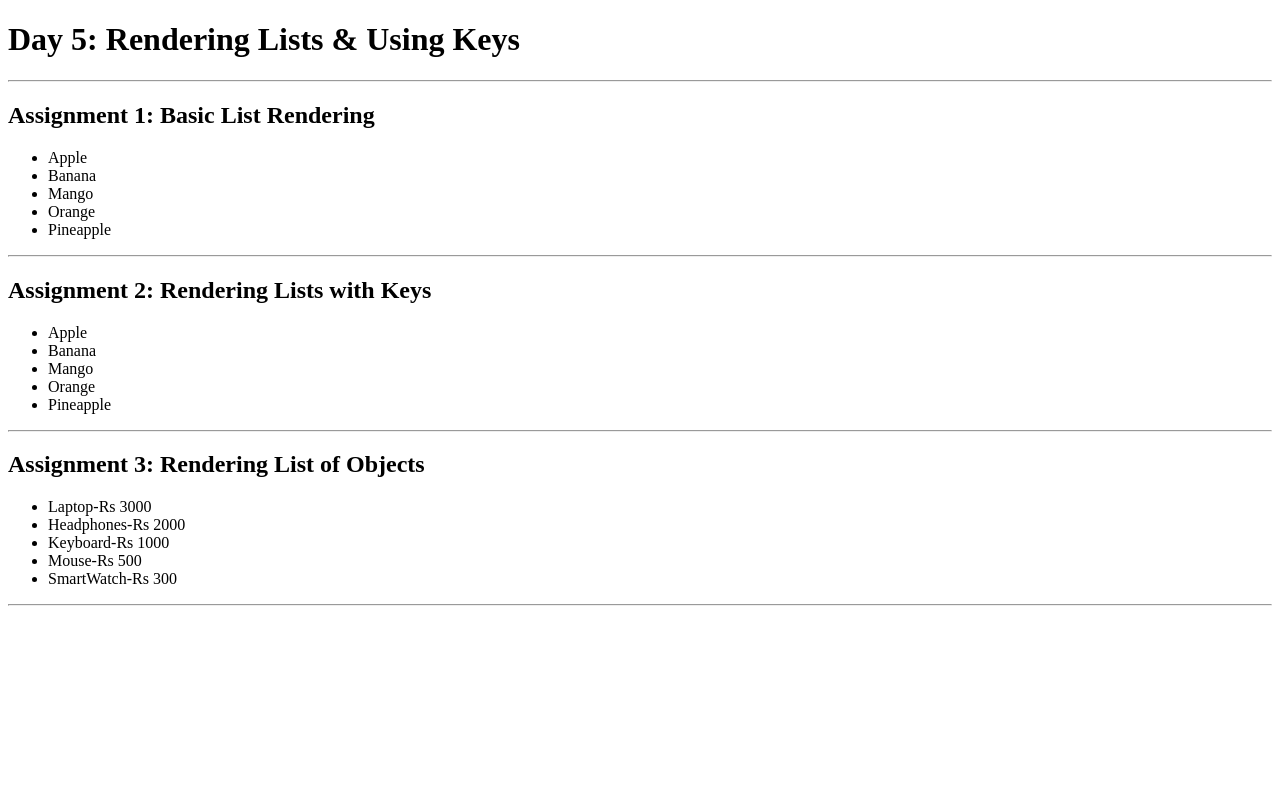
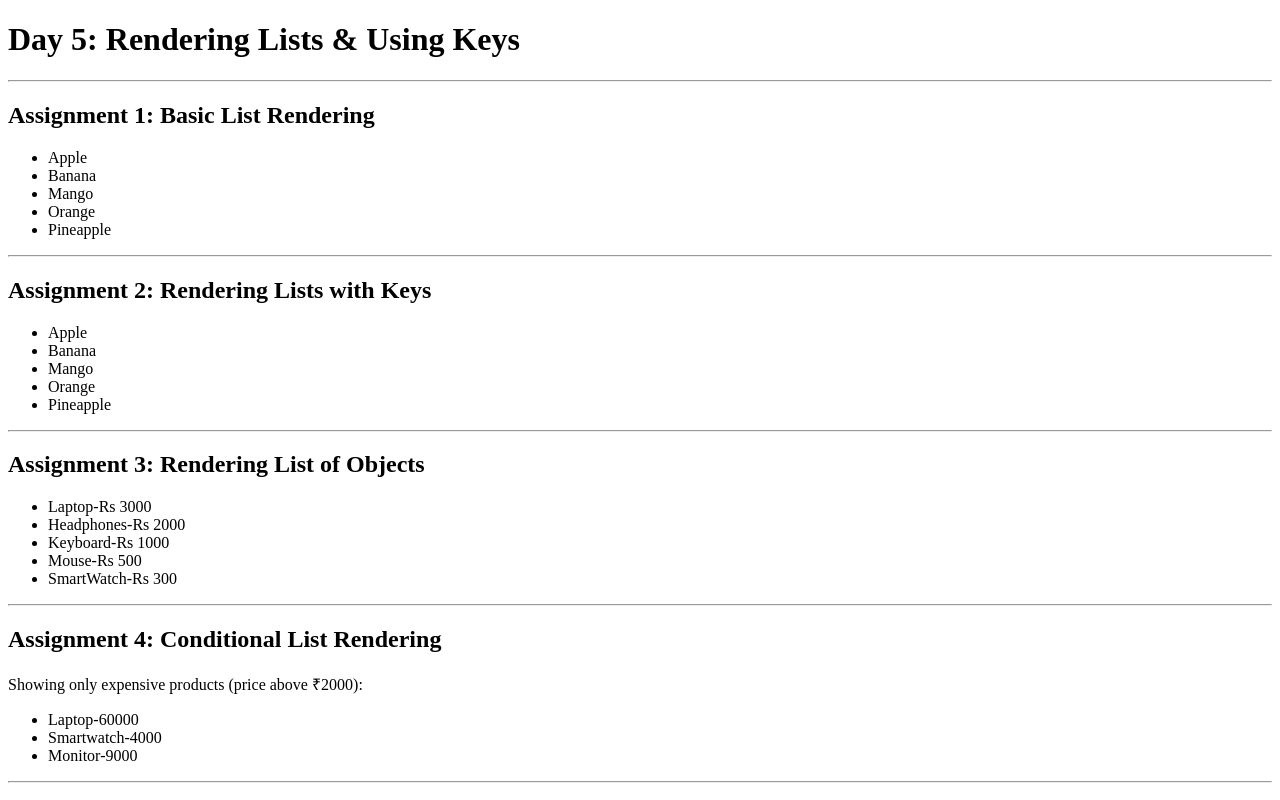
Before and after one commit to PiyushT1995/learning-react, a React (Vite) app in the folder Day 1/Topic-1/react-lists-practice/: page / in a window 1280 px wide. Built offline with nearby package versions, Linux system fonts and the light colour scheme.

Commit message:
Assignment 4: Conditional List Rendering

```diff
--- a/Day 1/Topic-1/react-lists-practice/src/App.jsx
+++ b/Day 1/Topic-1/react-lists-practice/src/App.jsx
@@ -1,6 +1,7 @@
 import ListOne from "./Day-5/ListOne"
 import ListTwo from "./Day-5/ListTwo";
 import ListThree from "./Day-5/ListThree";
+import ListFour from "./Day-5/ListFour";
 
 function App(){
   return(
@@ -14,6 +15,8 @@ function App(){
       <hr/>
       <ListThree/>
       <hr/>
+      <ListFour/>
+      <hr/>
     </div>
 
   );
--- /dev/null
+++ b/Day 1/Topic-1/react-lists-practice/src/Day-5/ListFour.jsx
@@ -0,0 +1,27 @@
+function ListFour(){
+  const products = [
+    { id: 1, name: "Laptop", price: 60000 },
+    { id: 2, name: "Headphones", price: 1500 },
+    { id: 3, name: "Keyboard", price: 1200 },
+    { id: 4, name: "Smartwatch", price: 4000 },
+    { id: 5, name: "Monitor", price: 9000 },
+  ];
+
+  const expensiveProduct = products.filter((product)=>product.price>2000);
+
+  return(
+    <div>
+      <h2>Assignment 4: Conditional List Rendering</h2>
+      <p>Showing only expensive products (price above ₹2000):</p>
+
+      <ul>
+        {expensiveProduct.map((product)=>(
+          <li key={product.id}>{product.name}-{product.price}</li>
+
+        ))}
+      </ul>
+    </div>
+
+  );
+}
+export default ListFour;
```
